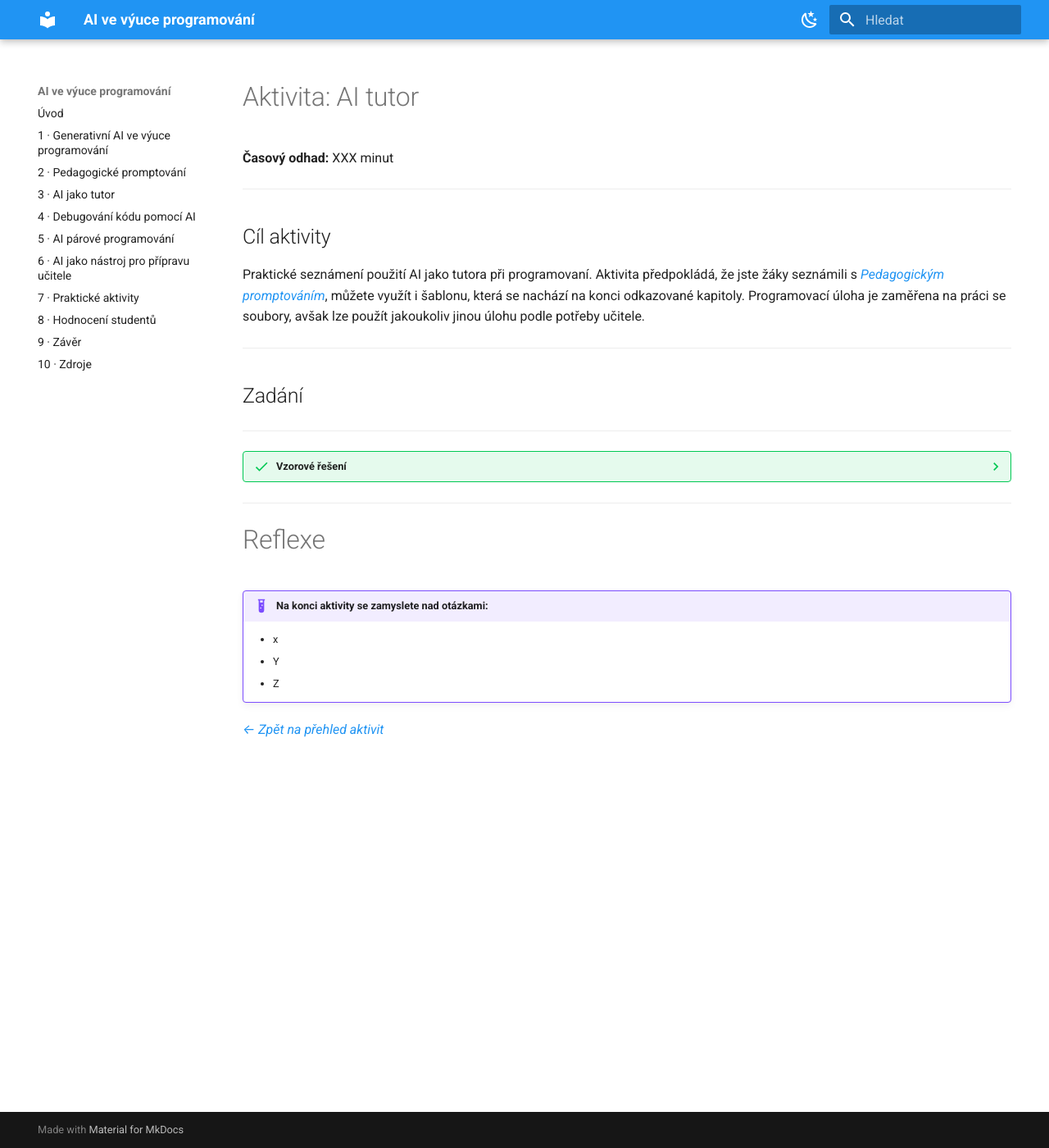
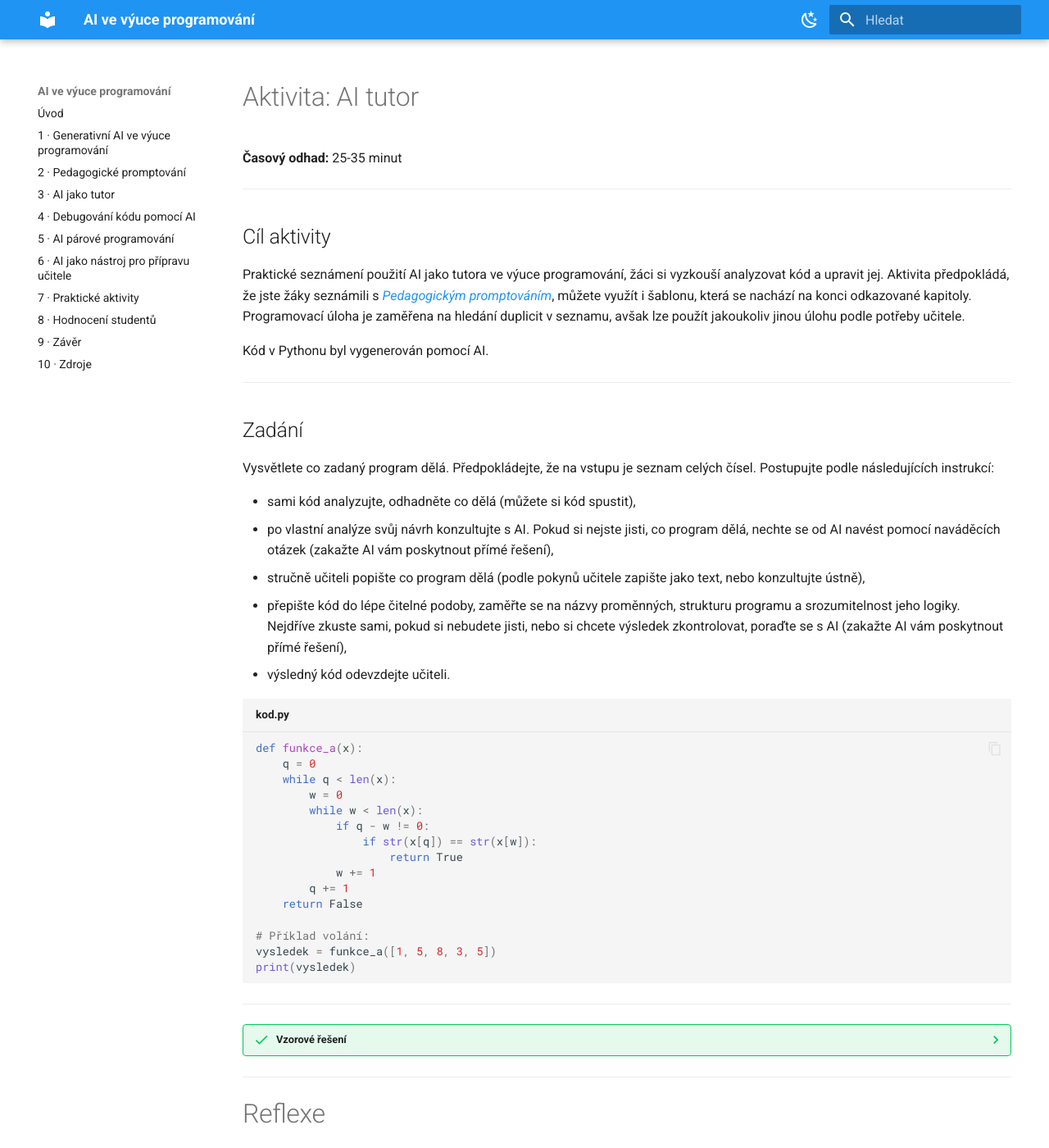
Before and after one commit to 547796/prirucka-AI-programovani, an MkDocs documentation site: the page built from docs/kapitola-07/tutor.md, in a window 1280 px wide and 1400 px high. Shown: the whole window at 82% size. Built offline with MkDocs 1.6.1 and Material for MkDocs 9.7.7, drawn with Linux system fonts in a browser that asks for light colours; some of the changed text lies outside the part shown.

Commit message:
aktivitatutor

````diff
--- a/docs/kapitola-07/tutor.md
+++ b/docs/kapitola-07/tutor.md
@@ -1,30 +1,68 @@
 # Aktivita: AI tutor
 
-**Časový odhad:** XXX minut
+**Časový odhad:** 25-35 minut
 
 ---
 
 ## Cíl aktivity
-Praktické seznámení použití AI jako tutora při programovaní. Aktivita předpokládá, že jste žáky seznámili s *[Pedagogickým promptováním](../kapitola-02/index.md)*, můžete využít i šablonu, která se nachází na konci odkazované kapitoly. Programovací úloha je zaměřena na práci se soubory, avšak lze použít jakoukoliv jinou úlohu podle potřeby učitele.
+Praktické seznámení použití AI jako tutora ve výuce programování, žáci si vyzkouší analyzovat kód a upravit jej. Aktivita předpokládá, že jste žáky seznámili s *[Pedagogickým promptováním](../kapitola-02/index.md)*, můžete využít i šablonu, která se nachází na konci odkazované kapitoly. Programovací úloha je zaměřena na hledání duplicit v seznamu, avšak lze použít jakoukoliv jinou úlohu podle potřeby učitele.
 
+Kód v Pythonu byl vygenerován pomocí AI.
 
 ---
 
 ## Zadání
+Vysvětlete co zadaný program dělá. Předpokládejte, že na vstupu je seznam celých čísel. Postupujte podle následujících instrukcí:
 
+- sami kód analyzujte, odhadněte co dělá (můžete si kód spustit),
+- po vlastní analýze svůj návrh konzultujte s AI. Pokud si nejste jisti, co program dělá, nechte se od AI navést pomocí naváděcích otázek (zakažte AI vám poskytnout přímé řešení),
+- stručně učiteli popište co program dělá (podle pokynů učitele zapište jako text, nebo konzultujte ústně),
+- přepište kód do lépe čitelné podoby, zaměřte se na názvy proměnných, strukturu programu a srozumitelnost jeho logiky. Nejdříve zkuste sami, pokud si nebudete jisti, nebo si chcete výsledek zkontrolovat, poraďte se s AI (zakažte AI vám poskytnout přímé řešení),
+- výsledný kód odevzdejte učiteli.
+
+```python title="kod.py"
+def funkce_a(x):
+    q = 0
+    while q < len(x):
+        w = 0
+        while w < len(x):
+            if q - w != 0:
+                if str(x[q]) == str(x[w]):
+                    return True
+            w += 1
+        q += 1
+    return False
+
+# Příklad volání:
+vysledek = funkce_a([1, 5, 8, 3, 5])
+print(vysledek)
+```
 
 ---
 
 ??? success "Vzorové řešení"
-    ZAČNI ZDE
+    Řešení je voleno s ohledem na to, že ne na každé SŠ se probírají množiny (set) jako datová struktura.
+    ```python title="citelnykod.py"
+    def obsahuje_duplicity(x):
+        videne = []
+        for polozka in x:
+            if polozka in videne:
+                return True
+            videne.append(polozka)
+        return False
+
+    # Příklad volání:
+    vysledek = obsahuje_duplicity([1, 5, 8, 3, 5])
+    print(vysledek)
+    ```
 
 ---
 
 # Reflexe
 
 !!! example "Na konci aktivity se zamyslete nad otázkami:"
-    - x
-    - Y
-    - Z
+    - Proč je potřeba kód přepsat do lépe čitelné podoby?
+    - Jak dobře mi AI pomohla? Dokázala mě navést na řešení pomocí otázek?
+    - Jak jste ověřili, že váš upravený program funguje správně?
 
 *[← Zpět na přehled aktivit](index.md)*
````
Also changed, not shown: docs/kapitola-07/index.md (+1 -2 lines), docs/kapitola-07/recenzent-kodu.md (deleted, +0 -19 lines), docs/kapitola-10/index.md (+4 -0 lines), site/kapitola-08/index.html, site/search/search_index.json.
